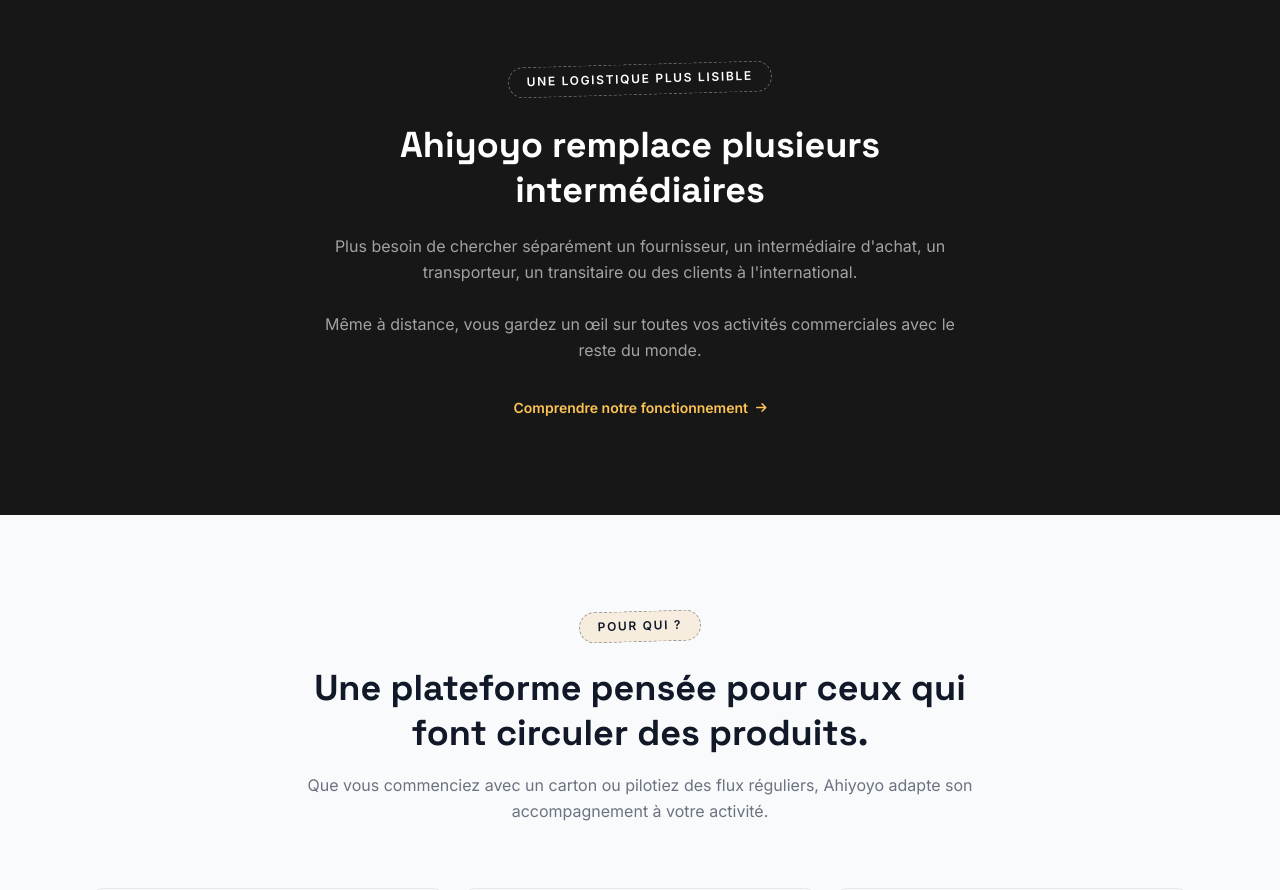
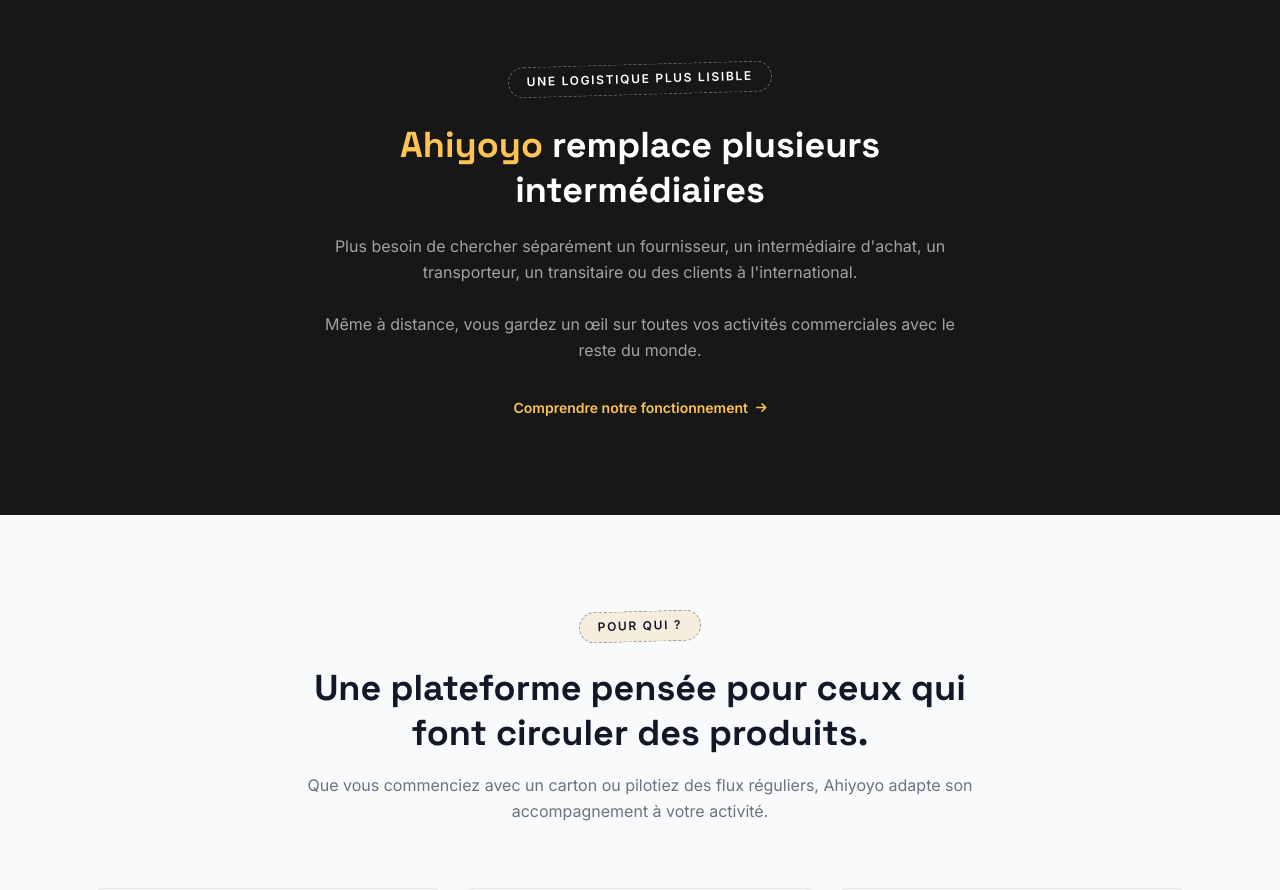
Before and after one commit to VOGLOSSOU/ahiyoyo-landing-app, a Next.js app: page / in a window 1280 px wide. Shown: the part 1560-2450 px from the top of the page. Built offline with nearby package versions, Linux system fonts and the light colour scheme; no server answers.

Commit message:
stylusé

```diff
--- a/components/Problem.tsx
+++ b/components/Problem.tsx
@@ -10,7 +10,7 @@ export default function Problem() {
         <Reveal>
           <div className="text-center max-w-2xl mx-auto">
             <Stamp variant="ghost" className="mb-7">Une logistique plus lisible</Stamp>
-            <h2 className="text-3xl md:text-4xl font-display font-bold leading-tight mb-5">Ahiyoyo remplace plusieurs intermédiaires</h2>
+            <h2 className="text-3xl md:text-4xl font-display font-bold leading-tight mb-5"><span className="text-amber">Ahiyoyo</span> remplace plusieurs intermédiaires</h2>
             <p className="text-white/60 leading-relaxed mb-8">Plus besoin de chercher séparément un fournisseur, un intermédiaire d&apos;achat, un transporteur, un transitaire ou des clients à l&apos;international.<br /><br />Même à distance, vous gardez un œil sur toutes vos activités commerciales avec le reste du monde.</p>
             <Link href="/faq" className="inline-flex items-center gap-2 text-sm font-semibold text-amber hover:underline">Comprendre notre fonctionnement <i className="fa-solid fa-arrow-right text-xs" /></Link>
           </div>
```
